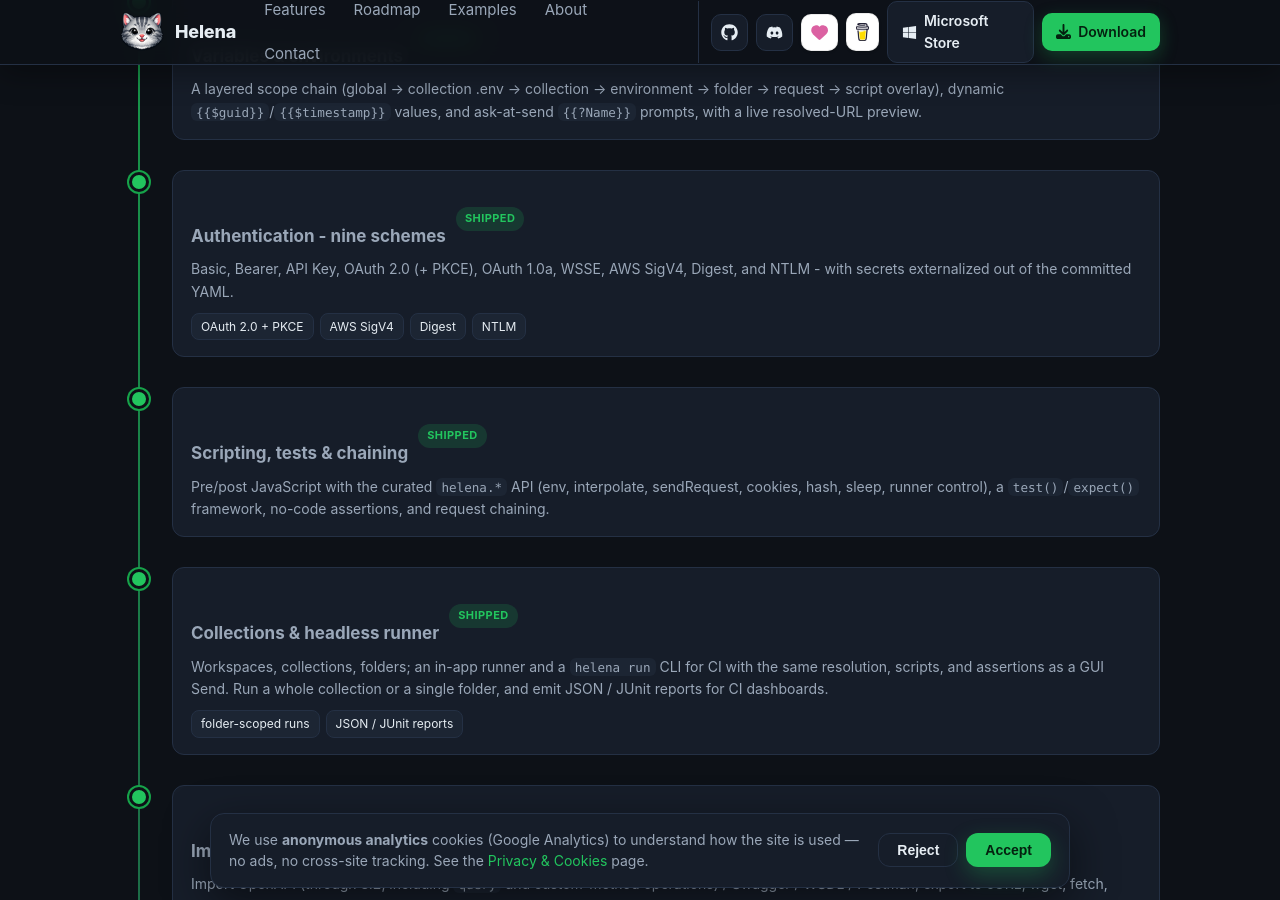
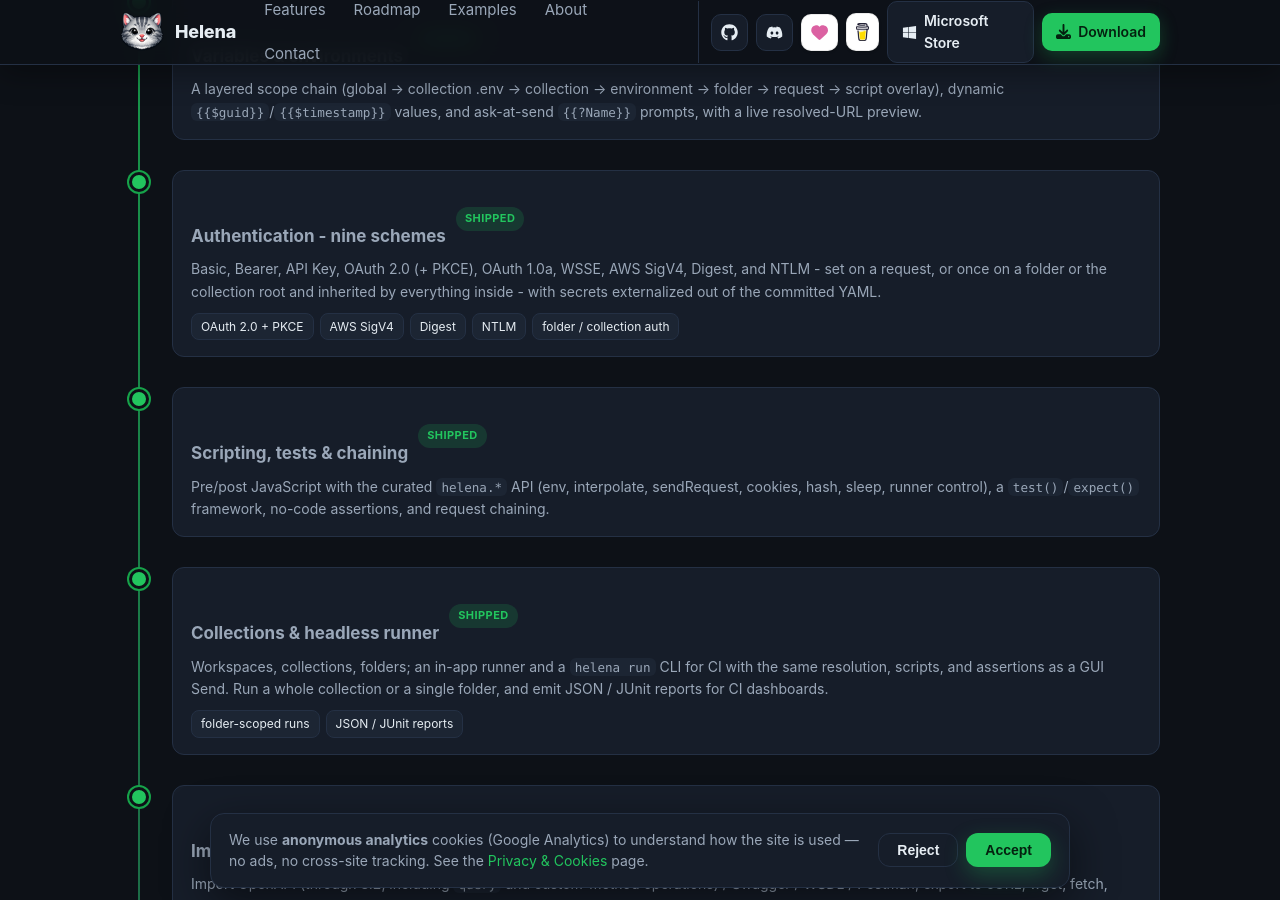
Before and after one commit to ideaconnect/helena, a Jekyll site: the page built from website/roadmap.md, in a window 1280 px wide and 900 px high, scrolled down 810 px. Built offline with Jekyll 4.4.1, drawn with Linux system fonts in a browser that asks for light colours.

Commit message:
docs(website): folder/collection auth on the roadmap and home, fresh captures
The Authentication roadmap card and the home page's auth card now say auth
can be set once on a folder or the collection root and inherited, matching
the 0.9.0 feature the features page already lists. Screenshots regenerated
with `make screenshots` + `make screenshots-fancy` on go-fyne-pretty-view
v2.7.0, whose search glyph no longer rasterizes as a half-filled disc.

```diff
--- a/website/index.html
+++ b/website/index.html
@@ -86,7 +86,7 @@
       <h2>A lot of client for very little weight</h2>
     </div>
     <div class="grid reveal">
-      <div class="card"><h3><span class="ico">🔐</span> Nine auth schemes</h3><p>Basic, Bearer, API Key, OAuth 2.0 (with auth-code + PKCE), OAuth 1.0a, WSSE, AWS SigV4, Digest, and NTLM.</p></div>
+      <div class="card"><h3><span class="ico">🔐</span> Nine auth schemes</h3><p>Basic, Bearer, API Key, OAuth 2.0 (with auth-code + PKCE), OAuth 1.0a, WSSE, AWS SigV4, Digest, and NTLM - on a request, or set once on a folder or collection and inherited.</p></div>
       <div class="card"><h3><span class="ico">📡</span> Real-time</h3><p>Stream Server-Sent Events and open two-way WebSocket sessions. Both are written straight on the standard library.</p></div>
       <div class="card"><h3><span class="ico">🔣</span> Variables everywhere</h3><p>A layered <code>{% raw %}{{var}}{% endraw %}</code> scope chain across the URL, query, headers, and body, with a live preview of the resolved URL.</p></div>
       <div class="card"><h3><span class="ico">📜</span> Scripting &amp; tests</h3><p>Pre/post JavaScript with a small <code>helena.*</code> API, plus <code>test()</code>/<code>expect()</code> and a no-code Assertions tab.</p></div>
--- a/website/roadmap.md
+++ b/website/roadmap.md
@@ -33,8 +33,8 @@
   <li class="tl-item done"><span class="tl-dot"></span>
     <div class="tl-card">
       <div class="tl-head"><h2>Authentication - nine schemes</h2><span class="badge shipped">Shipped</span></div>
-      <p>Basic, Bearer, API Key, OAuth 2.0 (+ PKCE), OAuth 1.0a, WSSE, AWS SigV4, Digest, and NTLM - with secrets externalized out of the committed YAML.</p>
-      <div class="chips"><span class="chip">OAuth 2.0 + PKCE</span><span class="chip">AWS SigV4</span><span class="chip">Digest</span><span class="chip">NTLM</span></div>
+      <p>Basic, Bearer, API Key, OAuth 2.0 (+ PKCE), OAuth 1.0a, WSSE, AWS SigV4, Digest, and NTLM - set on a request, or once on a folder or the collection root and inherited by everything inside - with secrets externalized out of the committed YAML.</p>
+      <div class="chips"><span class="chip">OAuth 2.0 + PKCE</span><span class="chip">AWS SigV4</span><span class="chip">Digest</span><span class="chip">NTLM</span><span class="chip">folder / collection auth</span></div>
     </div>
   </li>
 
```
Also changed, not shown: website/assets/img/app-hero-fancy.png, website/assets/img/app-hero-fancy.webp, website/assets/img/app-hero.png, website/assets/img/app-hero.webp, website/assets/img/og-card.png, website/assets/img/shot-auth-fancy.png, website/assets/img/shot-auth-fancy.webp, website/assets/img/shot-auth.png, website/assets/img/shot-auth.webp, website/assets/img/shot-chain-fancy.png, website/assets/img/shot-chain-fancy.webp, website/assets/img/shot-chain.png, website/assets/img/shot-chain.webp, website/assets/img/shot-request-fancy.png, 3 more files.
